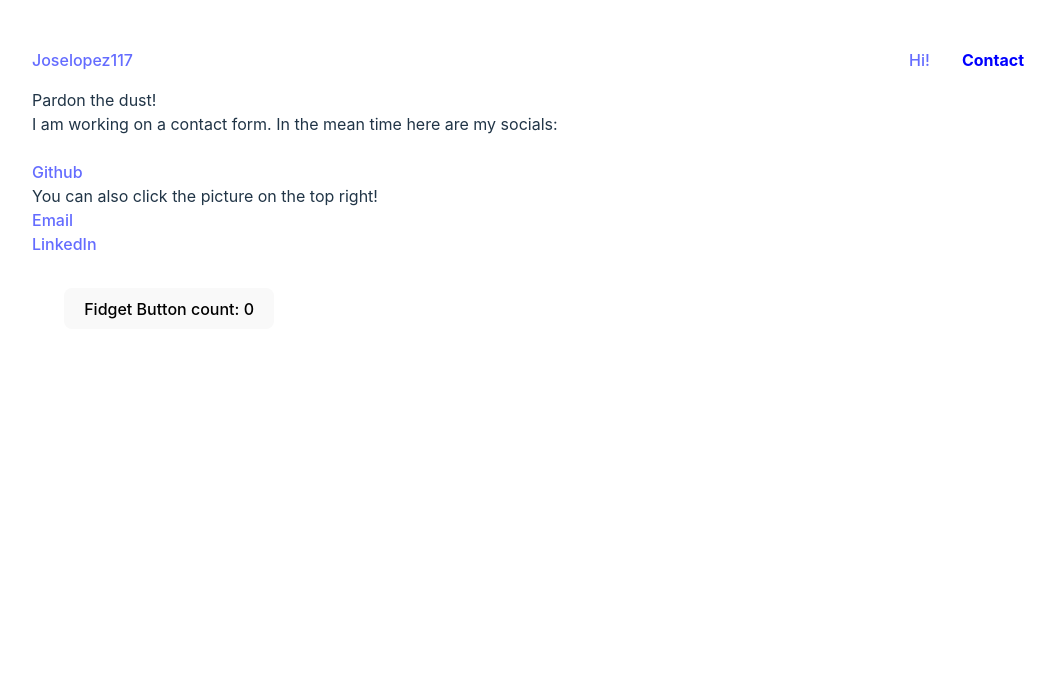
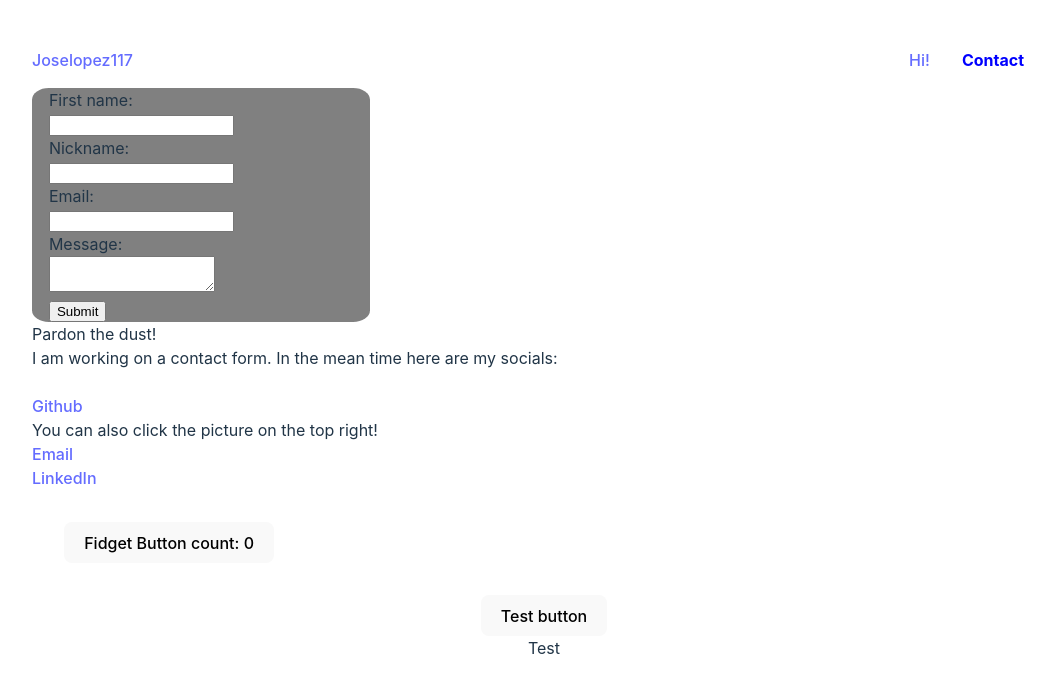
Before and after one commit to joselopez117/Hi-, a Vue app: page /#/contact in a window 1280 px wide. Shown: the top 692 px of the page, without its empty margins (96-1151 px from the left). Built offline with nearby package versions, Linux system fonts and the light colour scheme; no server answers.

Commit message:
feat: initial contact form now communicates with AWS

```diff
--- a/src/components/ContactPage.vue
+++ b/src/components/ContactPage.vue
@@ -1,8 +1,68 @@
 <script setup lang="ts">
-import FidgetButton from './FidgetButton.vue'
+import axios from 'axios';
+import FidgetButton from './FidgetButton.vue';
+import { ref } from 'vue';
+
+const firstName = ref('');
+const nickName = ref('');
+const email = ref('');
+const message = ref('');
+const returnMessage = ref('Test');
+
+function deliverVistorInfo() {
+    if(firstName.value != '' && nickName.value != '' && email.value != '' && message.value != ''){
+        const body = {
+            'firstName' : firstName.value,
+            'nickName' : nickName.value,
+            'email' : email.value,
+            'message' : message.value,
+        }
+
+        const headers = {
+            'Access-Control-Request-Method': 'POST',
+            'Access-Control-Request-Headers': 'Content-Type',
+            'x-api-key': 'xBX3CmhSvy1r1vM1EmSzY834dXSgni3o2SgCnISX',
+        };
+
+        return axios
+            .post(
+                'https://u74t4kighc.execute-api.us-east-2.amazonaws.com/prod',
+                body,
+                {headers}
+            )
+            .then(response => {
+                console.log(response);
+            }).catch(response => {
+                console.log(response);
+            }).finally(() => {
+                firstName.value = '';
+                nickName.value = '';
+                email.value = '';
+                message.value = '';
+            });
+    }
+}
+
 </script>
 
 <template>
+    <div class="contact-form">
+        <form class="form-data" @submit.prevent>
+            <label for="fname">First name:</label>
+            <input type="text" id="fname" name="fname" v-model="firstName"><br>
+
+            <label for="nickname">Nickname:</label>
+            <input type="text" id="lname" name="lname" v-model="nickName"><br>
+
+            <label for="email">Email:</label>
+            <input type="email" id="email" name="email" v-model="email"><br>
+
+            <!-- TODO: add message box here for users to send a message to me -->
+            <label for="message">Message:</label>
+            <textarea id="message" name="message" v-model="message" class="msg-area"></textarea><br>
+            <input type="submit" value="Submit" @click="deliverVistorInfo">
+        </form>
+    </div>
     <div class="text-parent">
         <div>Pardon the dust!</div>
         <div>I am working on a contact form. In the mean time here are my socials:</div>
@@ -17,10 +77,28 @@ import FidgetButton from './FidgetButton.vue'
         <br/>
         <FidgetButton />
     </div>
+    <button @click="button">Test button</button>
+    <div>{{ returnMessage }}</div>
 </template>
 
 <style scoped lang="scss">
     .text-parent {
         text-align: left;
     }
+    .contact-form {
+        background-color: gray;
+        border-radius: 5%;
+        display: flex;
+        flex-direction: row;
+        width: 33%;
+    }
+    .form-data {
+        width: 33%;
+        text-align: left;
+        margin-left: 5%;
+    }
+    .msg-area {
+        max-width: 10rem;
+        resize: vertical;
+    }
 </style>
```
